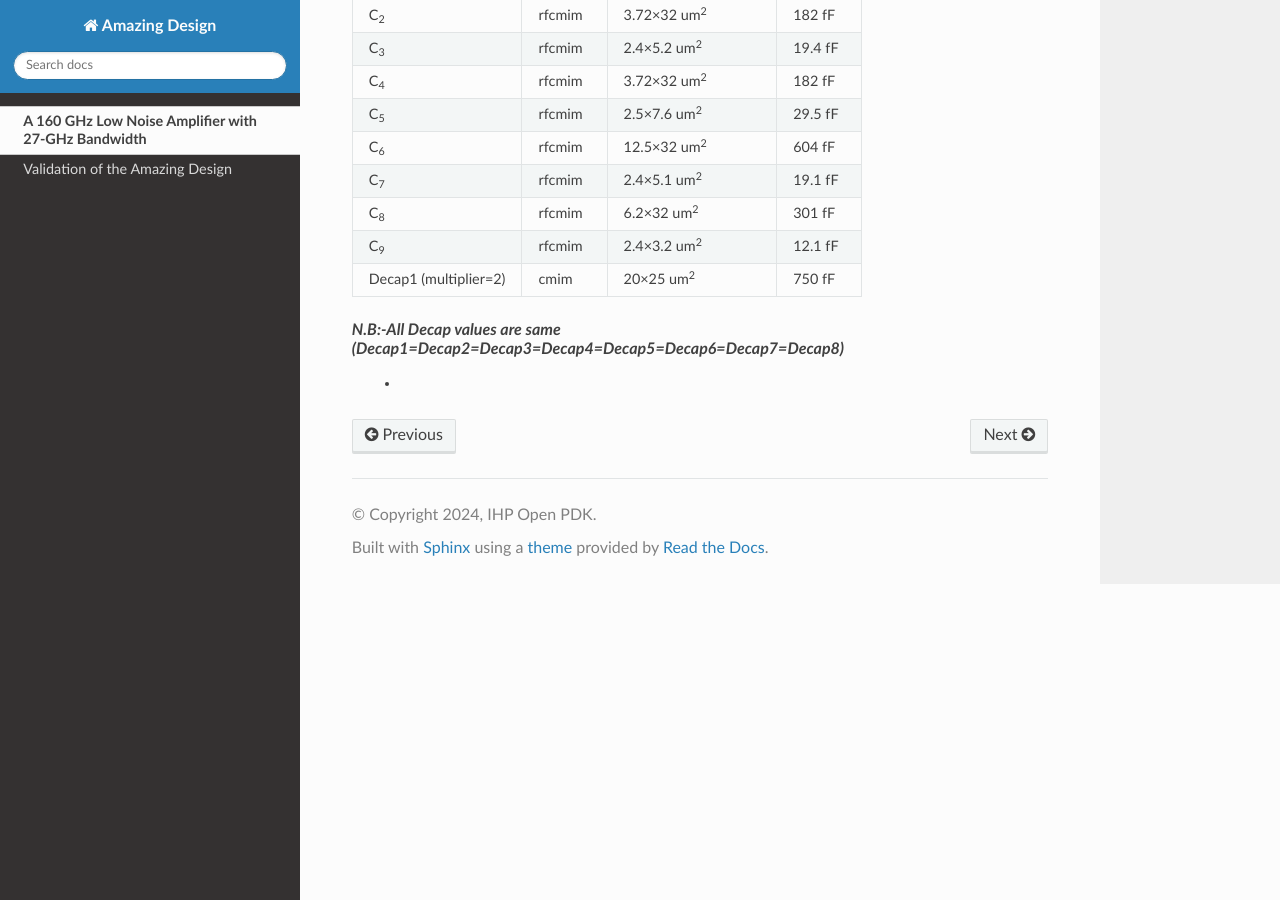
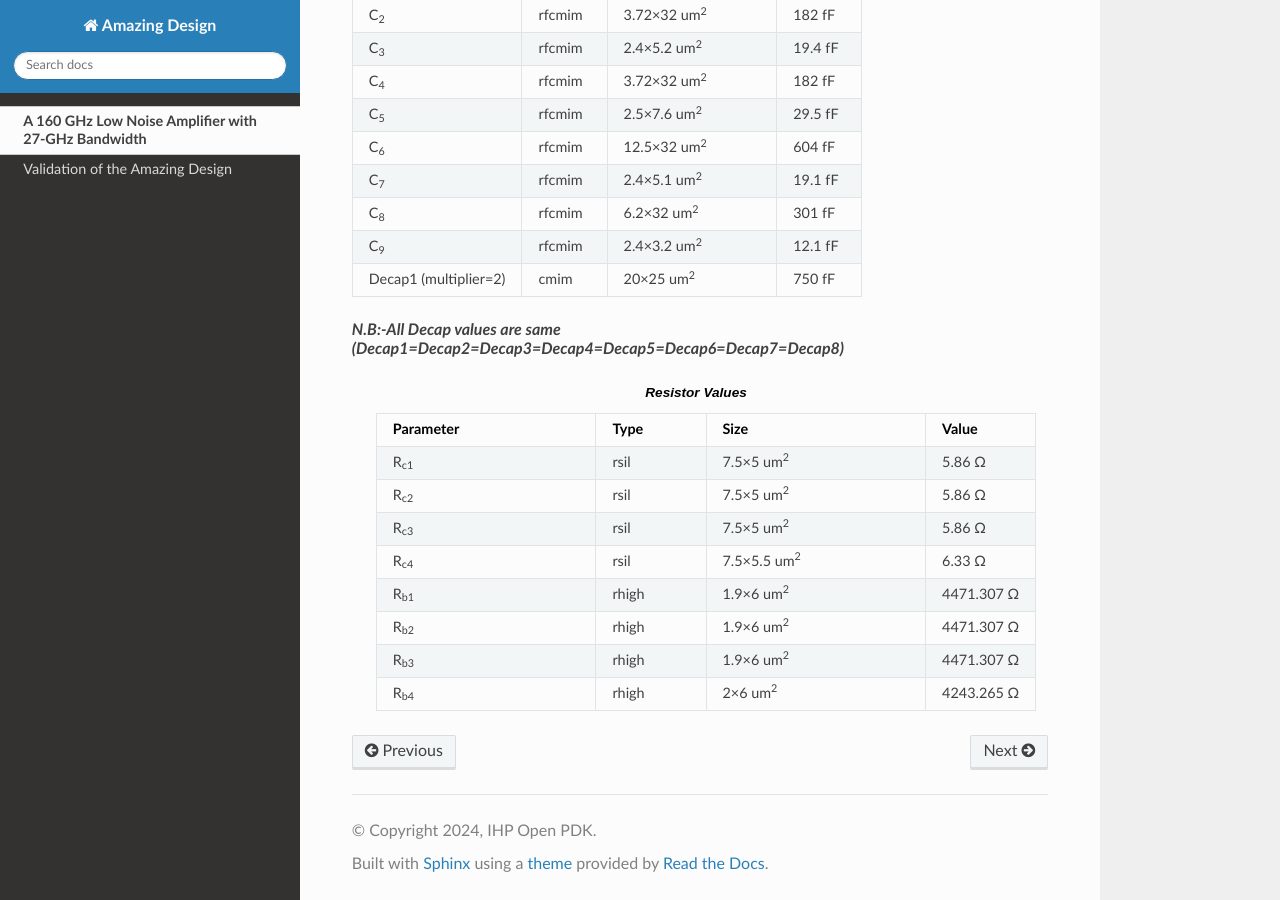
Before and after one commit to IHP-GmbH/TO_Apr2025, a Sphinx documentation site: the page built from 160GHz_LNA/doc/source/specification.rst, in a window 1280 px wide and 900 px high, scrolled down 1209 px. Built offline with Sphinx 7.4.7 and the Read the Docs theme 3.1.0, drawn with Linux system fonts in a browser that asks for light colours; pages that are not in the unit, such as notebooks, are missing from menus.

Commit message:
DRC check5
Signed-off-by: Atif07Ali <atifali@iut-dhaka.edu>

```diff
--- a/160GHz_LNA/doc/source/specification.rst
+++ b/160GHz_LNA/doc/source/specification.rst
@@ -97,4 +97,43 @@ A 160 GHz Low Noise Amplifier with 27-GHz Bandwidth
      - 750 fF
 
 *N.B:-All Decap values are same (Decap1=Decap2=Decap3=Decap4=Decap5=Decap6=Decap7=Decap8)*
-     -
+  .. list-table:: **Resistor Values**
+   :widths: 200 100 200 100
+   :header-rows: 1
+
+   * - Parameter
+     - Type
+     - Size
+     - Value
+   * - R\ :sub:`c1`
+     - rsil
+     - 7.5×5 um\ :sup:`2`
+     - 5.86 Ω
+   * - R\ :sub:`c2`
+     - rsil
+     - 7.5×5 um\ :sup:`2`
+     - 5.86 Ω
+   * - R\ :sub:`c3`
+     - rsil
+     - 7.5×5 um\ :sup:`2`
+     - 5.86 Ω
+   * - R\ :sub:`c4`
+     - rsil
+     - 7.5×5.5 um\ :sup:`2`
+     - 6.33 Ω
+   * - R\ :sub:`b1`
+     - rhigh
+     - 1.9×6 um\ :sup:`2`
+     - 4471.307 Ω
+   * - R\ :sub:`b2`
+     - rhigh
+     - 1.9×6 um\ :sup:`2`
+     - 4471.307 Ω
+   * - R\ :sub:`b3`
+     - rhigh
+     - 1.9×6 um\ :sup:`2`
+     - 4471.307 Ω
+   * - R\ :sub:`b4`
+     - rhigh
+     - 2×6 um\ :sup:`2`
+     - 4243.265 Ω
```
